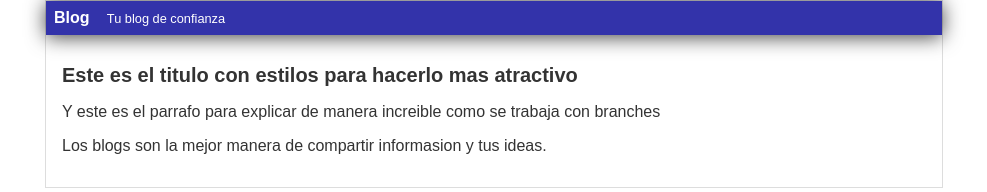
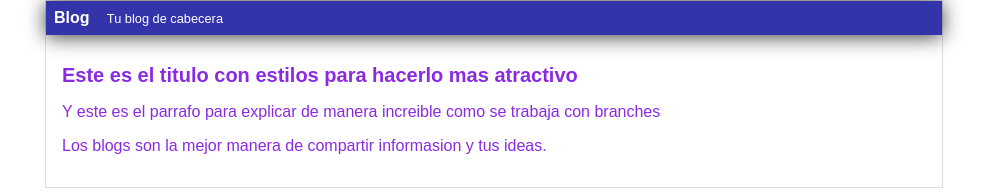
Before and after one commit to Adrian-DV/proyectoDemo, a plain HTML site: page index.html in a window 1280 px wide. Shown: the whole page, without its empty margins (146-1133 px from the left). Drawn offline with Linux system fonts and the light colour scheme.

Commit message:
modifique el color del texto y el titulo de cabecera

```diff
--- a/css/styles.css
+++ b/css/styles.css
@@ -1,5 +1,5 @@
 body{
-    color: #333;
+    color: blueviolet;
     text-align: center;
     font-family: Arial;
     font-size: 16px;
--- a/index.html
+++ b/index.html
@@ -11,7 +11,7 @@
     <div id="container">
         <div id="head">
             Blog
-            <span id="tagline"> Tu blog de confianza</span>
+            <span id="tagline"> Tu blog de cabecera</span>
         </div>
        <div id="post">
            <h1>Este es el titulo con estilos para hacerlo mas atractivo</h1>
```
